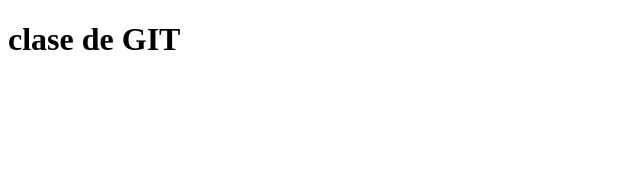
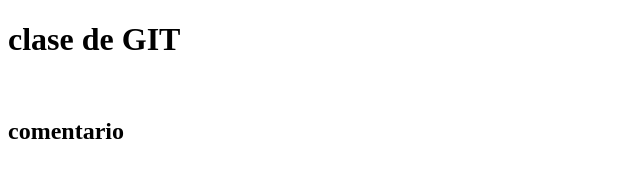
Before and after one commit to Bardales12/Bardales12, a plain HTML site: page index.html in a window 1280 px wide. Shown: the whole page, without its empty margins (0-640 px from the left). Drawn offline with Linux system fonts and the light colour scheme.

Commit message:
proyecto v1.2 (h2)

```diff
--- a/index.html
+++ b/index.html
@@ -8,5 +8,9 @@
 </head>
 <body>
    <h1>clase de GIT</h1>
+   <br>
+   <div>
+    <h2>comentario</h2>
+   </div>
 </body>
 </html>
```
